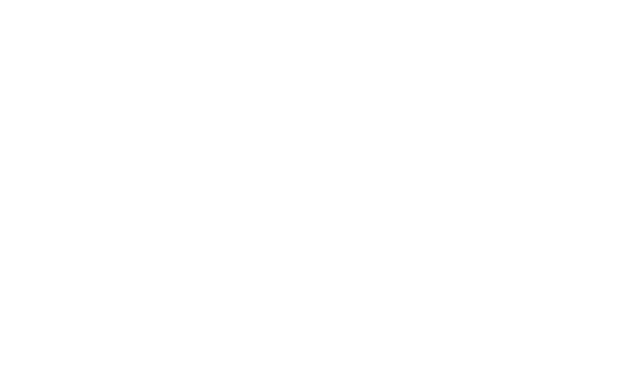
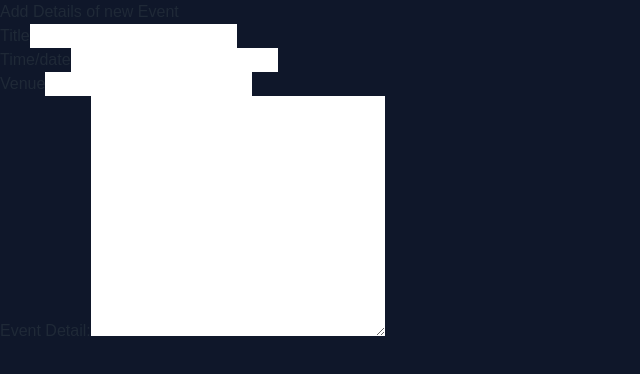
Before and after one commit to Amanshenoy008/Nitte-clubs-dashboard, a Next.js app: page /admin in a window 1280 px wide. Shown: the top 374 px of the page, without its empty margins (0-640 px from the left). Built offline with nearby package versions, Linux system fonts and the light colour scheme.

Commit message:
feat:added search added admin page added new styling

```diff
--- a/components/Footer.tsx
+++ b/components/Footer.tsx
@@ -17,7 +17,7 @@ const Footer = () => {
         }else{
             console.log('log err')
             toast.dark("Invalid Password !", {
-                position: toast.POSITION.TOP_LEFT
+                position: toast.POSITION.TOP_RIGHT
               });
         }
 
--- a/components/cards.tsx
+++ b/components/cards.tsx
@@ -25,7 +25,7 @@ function Cards({ title , notifievent , clubname , img , id} : { id: any; title:
         ease: [0, 0.71, 0.2, 1.01]
       }}
 
-    className=' w-64 h-64 rounded-xl p-3 flex flex-col gap-14 bg-slate-500 hover:cursor-pointer  tracking-wide'
+    className=' w-64 h-64 rounded-xl p-3 flex flex-col gap-14 bg-slate-500 hover:cursor-pointer  tracking-wide ease-in-out '
     onClick={handleclick} key={id} >
       <div className="text-2xl text-white">{title}</div>
       <div className='border-2 border-slate-500 p-3 bg-white bg-opacity-20 backdrop-blur-lg  drop-shadow-lg text-black text-xs z-20'>
--- a/components/header.tsx
+++ b/components/header.tsx
@@ -7,8 +7,8 @@ const Header = ({title,img}:{title:string,img:string}) => {
 
     return (<>
     <div className="  w-3/5 h-60 border-2 border-white flex flex-row justify-between p-5 items-center rounded-r-lg bg-white bg-opacity-20 backdrop-blur-lg  drop-shadow-lg">
-        <div className="underline text-2xl break-all tracking-wide font-semibold">
-            {title}
+        <div className="underline text-white text-2xl break-all tracking-wide font-semibold">
+           {"New Event: "} {title}{"*"}
         </div>
         <div>
             <img src={img} alt="img here" className="rounded-md w-32" />
--- a/package.json
+++ b/package.json
@@ -20,6 +20,7 @@
     "daisyui": "^2.51.6",
     "dotenv": "^16.1.4",
     "next": "13.3.0",
+    "next-auth": "^4.22.1",
     "postcss": "8.4.21",
     "prettier": "^2.8.8",
     "react": "18.2.0",
--- a/pages/admin.tsx
+++ b/pages/admin.tsx
@@ -4,8 +4,32 @@
 const Admin = () => {
 
     return ( <>
-    <div>
-
+    <div className="h-screen w-screen bg-slate-900">
+        <div>
+            {/*Code to display list of events */}
+        </div>
+        <div>
+            {/* form which will add new data to event model */}
+            <h1>{" "}Add Details of new Event{" "}</h1>
+            <form >
+                <div>
+                <label>Title</label>
+                <input type="text"  id="" />
+                </div>
+                <div>
+                    <label htmlFor="">Time/date</label>
+                    <input type="text" name="" id="" />
+                </div>
+                <div>
+                    <label htmlFor="">Venue</label>
+                    <input type="text" name="" id="" />
+                </div>
+                <div>
+                    <label htmlFor="">Event Detail:</label>
+                    <textarea name="" id="" cols={30} rows={10}></textarea>
+                </div>
+            </form>
+        </div>
     </div>
     </> );
 }
--- a/pages/events/[id].tsx
+++ b/pages/events/[id].tsx
@@ -3,23 +3,46 @@ import { PrismaClient } from "@prisma/client";
 import Header from "@/components/header";
 import { useState } from "react";
 import Skeleton from "@mui/material/Skeleton";
+import {motion} from 'framer-motion'
+import { toast, ToastContainer } from 'react-toastify';
+import "react-toastify/dist/ReactToastify.css";
+
 
 const idd = ({ e ,d}: { e: any , d:any }) => {
   const [search, setsearch]: any = useState();
   const [data, setdata]: any = useState(e);
- // const router = useRouter();
+ const router = useRouter();
  // const { id } = router.query;
   // console.log(id)
-   console.log(e)
   //console.log(d)
   const handleclick = () => {
     console.log(search);
-    setdata();
+    if(search === ''){
+      setdata(e)
+    }else{
+      const filtereddata = e.filter((d: any)=>{return d.title.toLowerCase().includes(search.toLowerCase())})
+    setdata(filtereddata)
+
+    if(filtereddata.length === 0){
+      toast.dark('Search not found !!!',{
+        position: toast.POSITION.TOP_RIGHT
+      })
+    }
+
+    //d.title.toLowerCase() == search.toLowerCase()}));
+    }
+    console.log(data)
+
   };
+
+  const hbc=()=>{
+    router.back()
+  }
 
   return (
     <>
-      <div className={"h-screen w-screen bg-slate-900"}>
+      <div
+      className={"h-screen w-screen bg-slate-900 p-4"}>
         {!e ? (
           <>
             <div className="p-5 ">
@@ -39,12 +62,16 @@ const idd = ({ e ,d}: { e: any , d:any }) => {
           </>
         ) : (
             <>
-            <div >
+            <div>
+              <button className="btn btn-error" onClick={hbc}>{"<"}</button>
+            </div>
+            <div className="pt-8">
                {<Header  title={d.title} img={d.img} /> }
             </div>
-            <div>
+            <div className="mt-8 flex flex-row gap-4">
                   <input
                     type="text"
+                    placeholder="Type Here..."
                     className="input input-bordered w-full max-w-xs"
                     onChange={(e) => setsearch(e.target.value)}
                   />
@@ -52,9 +79,9 @@ const idd = ({ e ,d}: { e: any , d:any }) => {
                     Search
                   </button>
             </div>
-            <div className="flex flex-col gap-10 w-96 h-48 overflow-x-hidden overflow-y-scroll snap-mandatory snap-y p-10 scrollbar-none">
-          {e.map((d: any) => (
-            <div className="bg-white bg-opacity-20 backdrop-blur-lg  drop-shadow-lg text-white rounded-lg flex flex-col gap-4 p-3 snap-center" key={d.id}>
+            <div className="flex flex-row gap-10  h-64 overflow-x-scroll overflow-y-hidden snap-mandatory snap-x p-10 scrollbar-none">
+          {data.map((d: any) => (
+            <div className="bg-white bg-opacity-20 backdrop-blur-lg  drop-shadow-lg text-white rounded-lg flex flex-col gap-4 p-5 snap-center w-64 hover:scale-125 duration-75 ease-in-out cursor-pointer " key={d.id}>
 
                   <h1>{d.title}</h1>
                   <div className="flex flex-row justify-between">
@@ -74,7 +101,7 @@ const idd = ({ e ,d}: { e: any , d:any }) => {
         </>
         )}
       </div>
-
+          <ToastContainer />
     </>
   );
 };
--- a/pages/index.tsx
+++ b/pages/index.tsx
@@ -23,6 +23,7 @@ export default  function Home ({events} : {events:any}) {
   return (
     <>
     <Head>
+        <meta charSet="UTF-8"/>
         <title>Clubz-zone</title>
     </Head>
     <div className="bg-slate-900 h-screen w-screen overflow-x-hidden">
```
Also changed, not shown: 1 other file (tests, documents, lock files or other folders).
